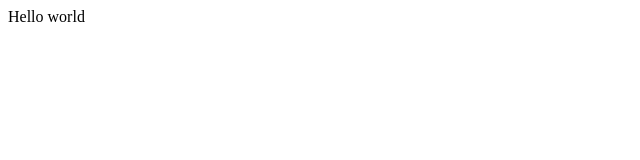
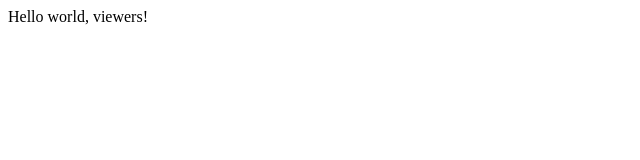
Before and after one commit to hareendras/TddReact, a React (Vite) app: page / in a window 1280 px wide. Shown: the top 160 px of the page, without its empty margins (0-640 px from the left). Built offline with nearby package versions, Linux system fonts and the light colour scheme.

Commit message:
Got class property working

```diff
--- a/package.json
+++ b/package.json
@@ -14,6 +14,7 @@
     },
     "devDependencies": {
         "@babel/core": "^7.0.0-0",
+        "@babel/plugin-proposal-class-properties": "^7.4.4",
         "@babel/plugin-syntax-dynamic-import": "^7.2.0",
         "@babel/preset-env": "^7.4.5",
         "@babel/preset-react": "^7.0.0",
--- a/src/App.js
+++ b/src/App.js
@@ -1,7 +1,8 @@
 import React from "react";
 
 export default class App extends React.Component {
+  state = { name: "viewers" };
   render() {
-    return <div className="hello">Hello world</div>;
+    return <div className="hello">Hello world, {this.state.name}!</div>;
   }
 }
```
Also changed, not shown: .babelrc, 2 other files (tests, documents, lock files or other folders).
